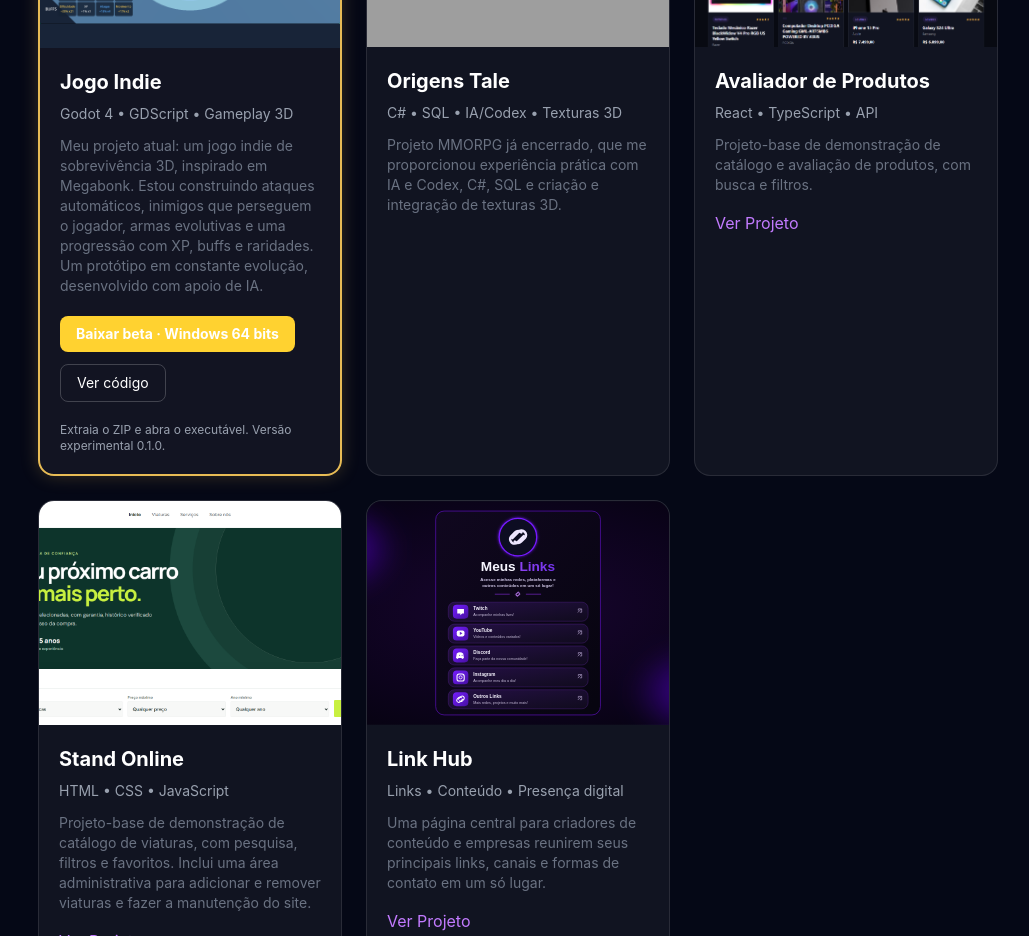
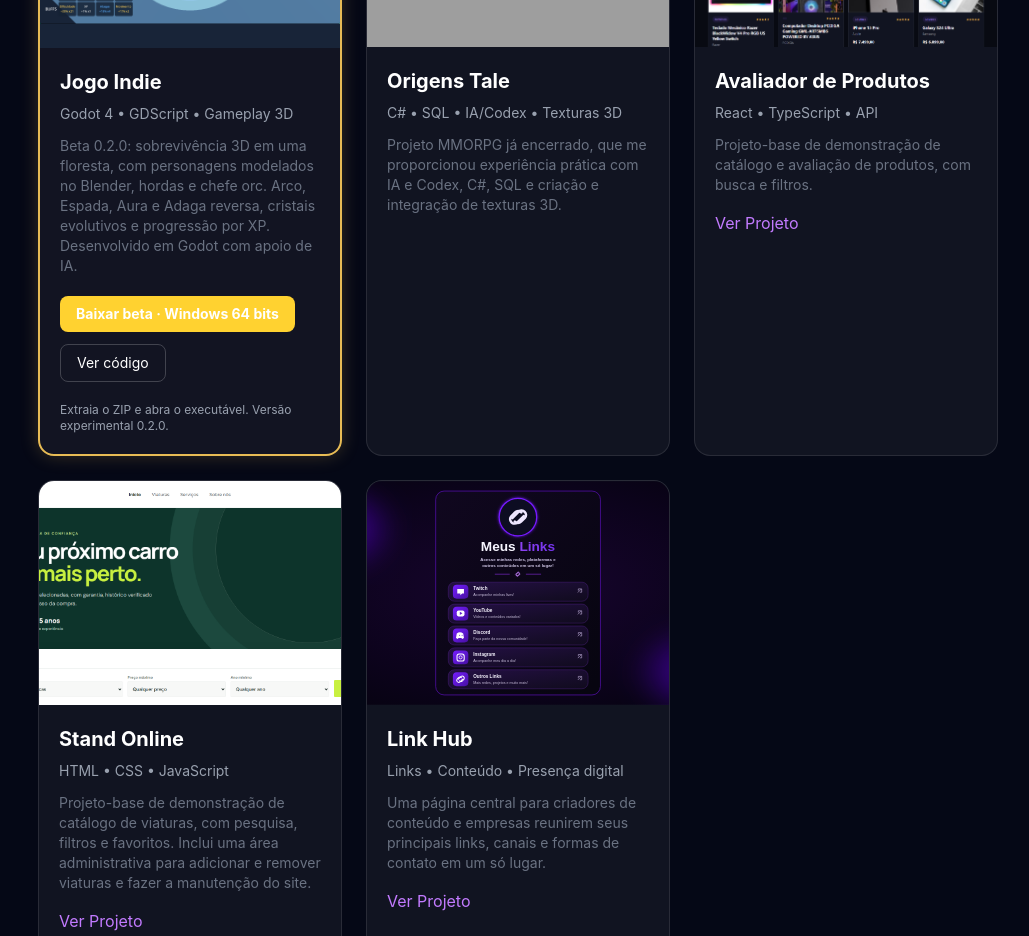
Before and after one commit to Theuus12/portfolio-dev, a React (Vite) app: page / in a window 1280 px wide. Shown: the part 1680-2616 px from the top of the page, without its empty margins (250-1279 px from the left). Built offline with nearby package versions, Linux system fonts and the light colour scheme; grey boxes are pictures that could not be loaded.

Commit message:
Update Chaosbound beta download to 0.2.0 and refresh game features

```diff
--- a/src/components/Projects.tsx
+++ b/src/components/Projects.tsx
@@ -10,7 +10,7 @@ export default function Projects() {
       title: 'Jogo Indie',
       current: true,
       tech: 'Godot 4 • GDScript • Gameplay 3D',
-      description: 'Meu projeto atual: um jogo indie de sobrevivência 3D, inspirado em Megabonk. Estou construindo ataques automáticos, inimigos que perseguem o jogador, armas evolutivas e uma progressão com XP, buffs e raridades. Um protótipo em constante evolução, desenvolvido com apoio de IA.',
+      description: 'Beta 0.2.0: sobrevivência 3D em uma floresta, com personagens modelados no Blender, hordas e chefe orc. Arco, Espada, Aura e Adaga reversa, cristais evolutivos e progressão por XP. Desenvolvido em Godot com apoio de IA.',
       image: indieImg,
       link: 'https://github.com/Theuus12/chaosboundprototipe',
     },
@@ -82,7 +82,7 @@ export default function Projects() {
               {cardContent}
               <div className="flex flex-wrap gap-3 px-4 pb-5 sm:px-5">
                 <a
-                  href="https://github.com/Theuus12/chaosboundprototipe/releases/download/v0.1.0-beta/Chaosbound-Beta-0.1.0-Windows-x64.zip"
+                  href="https://github.com/Theuus12/chaosboundprototipe/releases/download/v0.2.0-beta/Chaosbound-Beta-0.2.0-Windows-x64.zip"
                   className="rounded-lg bg-amber-300 px-4 py-2 text-sm font-bold text-slate-950 hover:bg-amber-200 focus-visible:outline-2 focus-visible:outline-offset-4 focus-visible:outline-amber-300"
                   aria-label="Baixar versão beta do Jogo Indie para Windows 64 bits"
                 >
@@ -92,7 +92,7 @@ export default function Projects() {
                   Ver código
                 </a>
               </div>
-              <p className="px-4 pb-5 text-xs text-gray-400 sm:px-5">Extraia o ZIP e abra o executável. Versão experimental 0.1.0.</p>
+              <p className="px-4 pb-5 text-xs text-gray-400 sm:px-5">Extraia o ZIP e abra o executável. Versão experimental 0.2.0.</p>
             </article>
           ) : project.link ? (
             <a key={project.title} href={project.link} target="_blank" rel="noreferrer" aria-label={`Abrir projeto ${project.title}`} className={cardClassName}>
```
